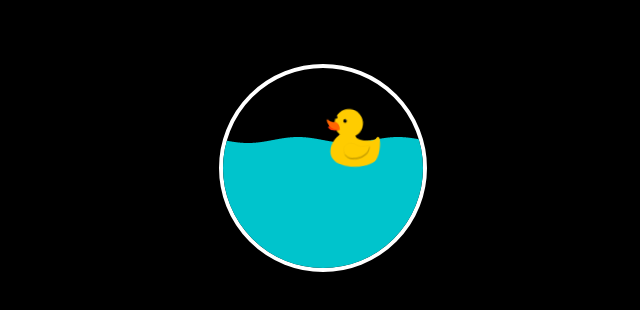
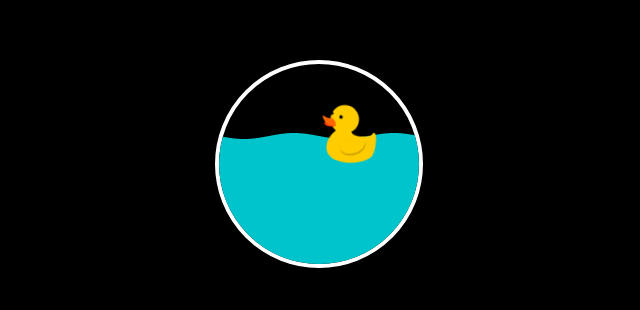
Before and after one commit to lukes611/ducky, a plain HTML site: page index.html in a window 1280 px wide. Shown: the part 236-546 px from the top of the page, 321-961 px from the left. Drawn offline with Linux system fonts and the light colour scheme.

Commit message:
modifying alignment of content

```diff
--- a/index.css
+++ b/index.css
@@ -2,7 +2,10 @@ body{
     padding: 0;
     margin: 0;
     background-color: black;
-    height: 100vh;
+    min-height: 100vh;
+    display: flex;
+    justify-content: center;
+    align-items: center;
 }
 
 @keyframes wave-x{
@@ -19,8 +22,6 @@ body{
     width: 200px;
     height: 200px;
     border-radius: 50%;
-    margin-top: calc(50vh - 100px);
-    margin-left: calc(50vw - 100px);
     overflow: hidden;
     transform: rotate(0.0001deg);
     display: none;
```
